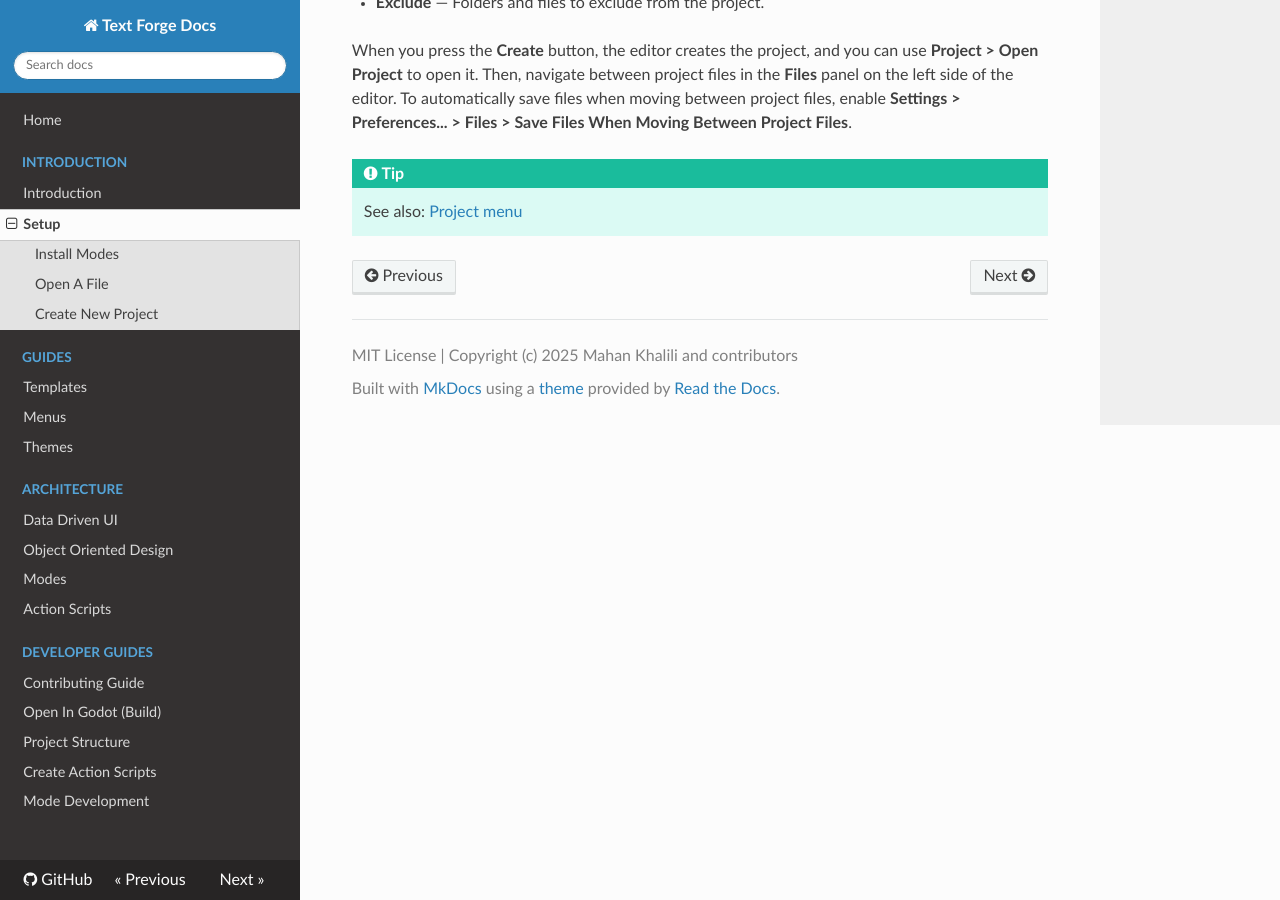
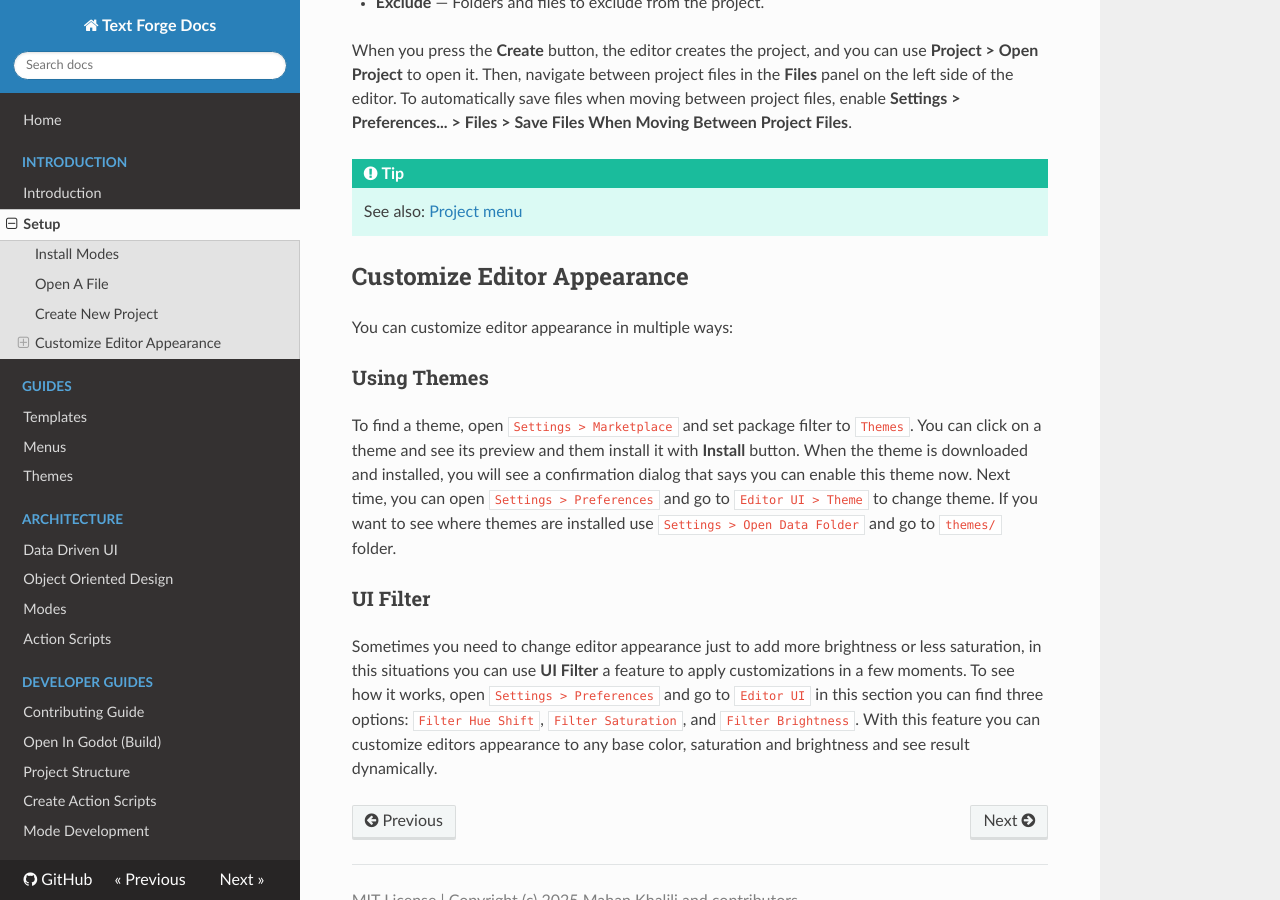
Before and after one commit to text-forge/docs, an MkDocs documentation site: the page built from docs/setup.md, in a window 1280 px wide and 900 px high, scrolled down 2767 px. Built offline with MkDocs 1.6.1, drawn with Linux system fonts in a browser that asks for light colours; nearby versions of some CDN libraries; a script that is not in the unit is left out.

Commit message:
Update docs to:

```diff
--- a/docs/setup.md
+++ b/docs/setup.md
@@ -90,3 +90,23 @@ To automatically save files when moving between project files, enable
 
 !!! Tip
     See also: [Project menu](menus.md#project)
+
+## Customize Editor Appearance
+
+You can customize editor appearance in multiple ways:
+
+### Using Themes
+
+To find a theme, open `Settings > Marketplace` and set package filter to `Themes`. You can click on
+a theme and see its preview and them install it with **Install** button. When the theme is downloaded
+and installed, you will see a confirmation dialog that says you can enable this theme now. Next time,
+you can open `Settings > Preferences` and go to `Editor UI > Theme` to change theme. If you want to
+see where themes are installed use `Settings > Open Data Folder` and go to `themes/` folder.
+
+### UI Filter
+
+Sometimes you need to change editor appearance just to add more brightness or less saturation, in this
+situations you can use **UI Filter** a feature to apply customizations in a few moments. To see how
+it works, open `Settings > Preferences` and go to `Editor UI` in this section you can find three
+options: `Filter Hue Shift`, `Filter Saturation`, and `Filter Brightness`. With this feature you can
+customize editors appearance to any base color, saturation and brightness and see result dynamically.
```
